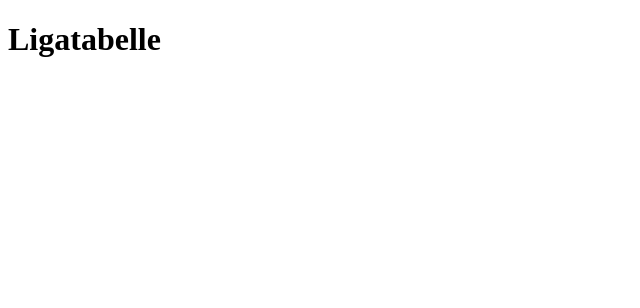
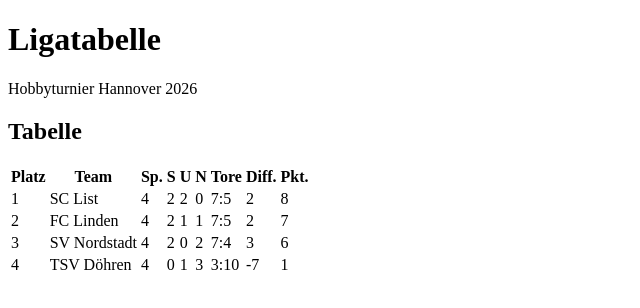
Before and after one commit to fostij/Ligatabelle, a plain HTML site: page index.html in a window 1280 px wide. Shown: the whole page, without its empty margins (0-640 px from the left). Drawn offline with Linux system fonts and the light colour scheme.

Commit message:
feat: render standings table from data

```diff
--- a/index.html
+++ b/index.html
@@ -6,10 +6,36 @@
     <title>Ligatabelle - Hobbyturnier</title>
     <script src="js/data.js" defer></script>
     <script src="js/league.js" defer></script>
+    <script src="js/ui.js" defer></script>
     <script src="js/app.js" defer></script>
 </head>
 <body>
-    <h1>Ligatabelle</h1>
+    <header class="header">
+        <h1 class="header__title">Ligatabelle</h1>
+        <p class="header__subtitle">Hobbyturnier Hannover 2026</p>
+    </header>
+
+    <main class="main">
+        <section class="standings">
+            <h2 class="standings__title">Tabelle</h2>
+            <table class="standings__table">
+                <thead>
+                    <tr>
+                        <th>Platz</th>
+                        <th>Team</th>
+                        <th>Sp.</th>
+                        <th>S</th>
+                        <th>U</th>
+                        <th>N</th>
+                        <th>Tore</th>
+                        <th>Diff.</th>
+                        <th>Pkt.</th>
+                    </tr>
+                </thead>
+                <tbody id="standings-body"></tbody>
+            </table>
+        </section>
+    </main>
 
 </body>
 </html>
--- a/js/app.js
+++ b/js/app.js
@@ -2,5 +2,15 @@
 
 // Vorläfige Kontrolle der berechneten Tabelle
 // console.table(INITIAL_MATCHES);
-const standings = calculateStandings(TEAMS, INITIAL_MATCHES);
-console.table(standings);
+
+// Zustand der App: alle Spiele (Kopie der Startdaten)
+let matches = [...INITIAL_MATCHES];
+
+// Berechnet die Tabelle neu und zeigt sie an
+function render() {
+    const standings = calculateStandings(TEAMS, matches);
+    // console.table(standings);
+    renderStandings(standings);
+}
+
+render();
--- a/js/data.js
+++ b/js/data.js
@@ -12,5 +12,5 @@ const INITIAL_MATCHES = [
     { id: 5, date: '19-09-2026', home: 'SC List', away: 'FC Linden', homeGoals: 2, awayGoals: 2 },
     { id: 6, date: '19-09-2026', home: 'SV Nordstadt', away: 'TSV Döhren', homeGoals: 4, awayGoals: 0 },
     { id: 7, date: '26-09-2026', home: 'SV Nordstadt', away: 'FC Linden', homeGoals: 1, awayGoals: 0 },
-    { id: 8, date: '26-09-2026', home: 'SC List', away: 'TSV Döhren', homeGoals: 3, awayGoals: 2}
+    { id: 8, date: '26-09-2026', home: 'SC List', away: 'TSV Döhren', homeGoals: 3, awayGoals: 2 }
 ];
--- /dev/null
+++ b/js/ui.js
@@ -0,0 +1,33 @@
+'use strict';
+
+// Erzeugt eine Tabellenzelle mit Text
+function createCell(text) {
+    const cell = document.createElement('td');
+    cell.textContent = text;
+    return cell;
+}
+
+// Zeigt die berechnete Tabelle im DOM an
+function renderStandings(standings) {
+    const body = document.querySelector('#standings-body');
+    body.innerHTML = '';
+
+    standings.forEach((row, index) => {
+        const tr = document.createElement('tr');
+
+        tr.append(
+            createCell(index + 1),
+            createCell(row.team),
+            createCell(row.played),
+            createCell(row.wins),
+            createCell(row.draws),
+            createCell(row.losses),
+            createCell(`${row.goalsFor}:${row.goalsAgainst}`),
+            createCell(row.goalDifference),
+            createCell(row.points)
+
+        );
+
+        body.append(tr);
+    });
+}
```
